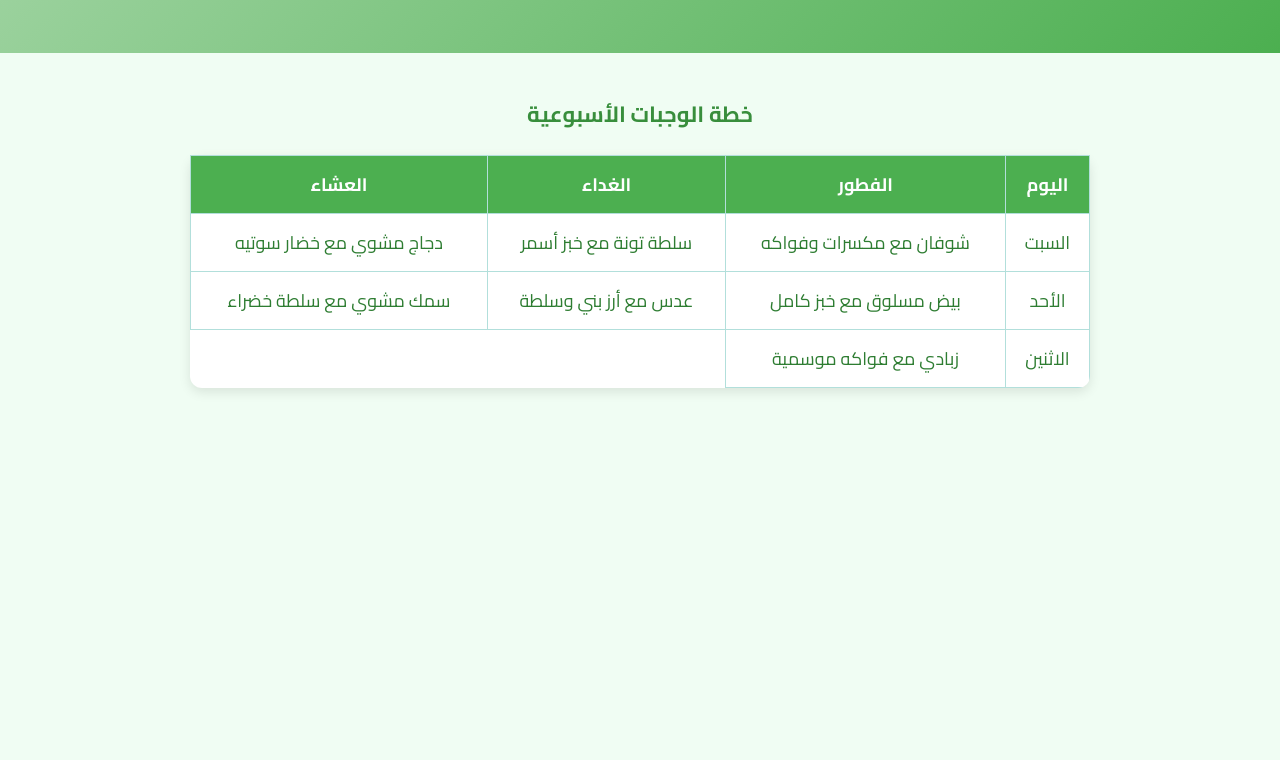
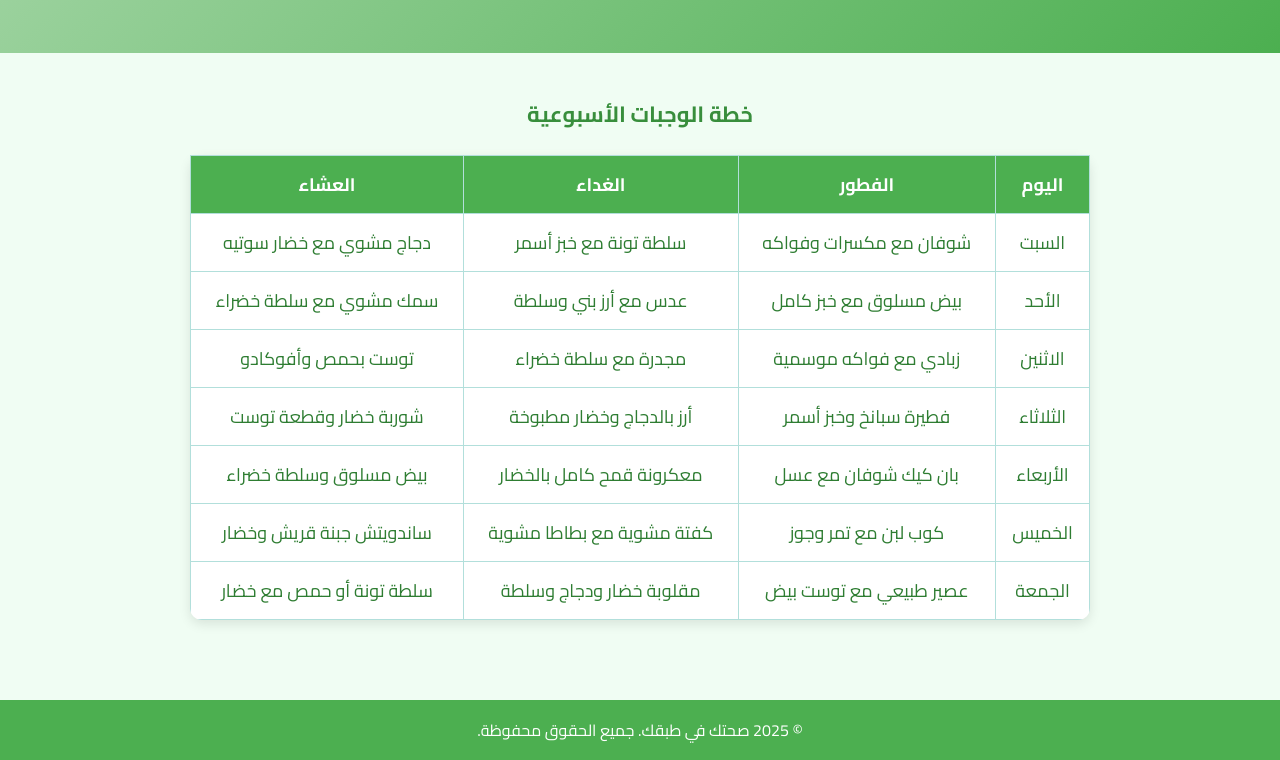
Before and after one commit to omneyakhatib/my-website., a plain HTML site: page meal-plan.html in a window 1280 px wide. Shown: the part 239-999 px from the top of the page. Before the commit the page ends 800 px from the top, so only its background shows below. Drawn offline with Linux system fonts and the light colour scheme.

Commit message:
Update meal-plan.html

```diff
--- a/meal-plan.html
+++ b/meal-plan.html
@@ -122,4 +122,40 @@
         </tr>
         <tr>
           <td>الاثنين</td>
-          <td>زبادي مع فواكه موسمية
+          <td>زبادي مع فواكه موسمية</td>
+          <td>مجدرة مع سلطة خضراء</td>
+          <td>توست بحمص وأفوكادو</td>
+        </tr>
+        <tr>
+          <td>الثلاثاء</td>
+          <td>فطيرة سبانخ وخبز أسمر</td>
+          <td>أرز بالدجاج وخضار مطبوخة</td>
+          <td>شوربة خضار وقطعة توست</td>
+        </tr>
+        <tr>
+          <td>الأربعاء</td>
+          <td>بان كيك شوفان مع عسل</td>
+          <td>معكرونة قمح كامل بالخضار</td>
+          <td>بيض مسلوق وسلطة خضراء</td>
+        </tr>
+        <tr>
+          <td>الخميس</td>
+          <td>كوب لبن مع تمر وجوز</td>
+          <td>كفتة مشوية مع بطاطا مشوية</td>
+          <td>ساندويتش جبنة قريش وخضار</td>
+        </tr>
+        <tr>
+          <td>الجمعة</td>
+          <td>عصير طبيعي مع توست بيض</td>
+          <td>مقلوبة خضار ودجاج وسلطة</td>
+          <td>سلطة تونة أو حمص مع خضار</td>
+        </tr>
+      </tbody>
+    </table>
+  </section>
+
+  <footer>
+    &copy; 2025 صحتك في طبقك. جميع الحقوق محفوظة.
+  </footer>
+</body>
+</html>
```
